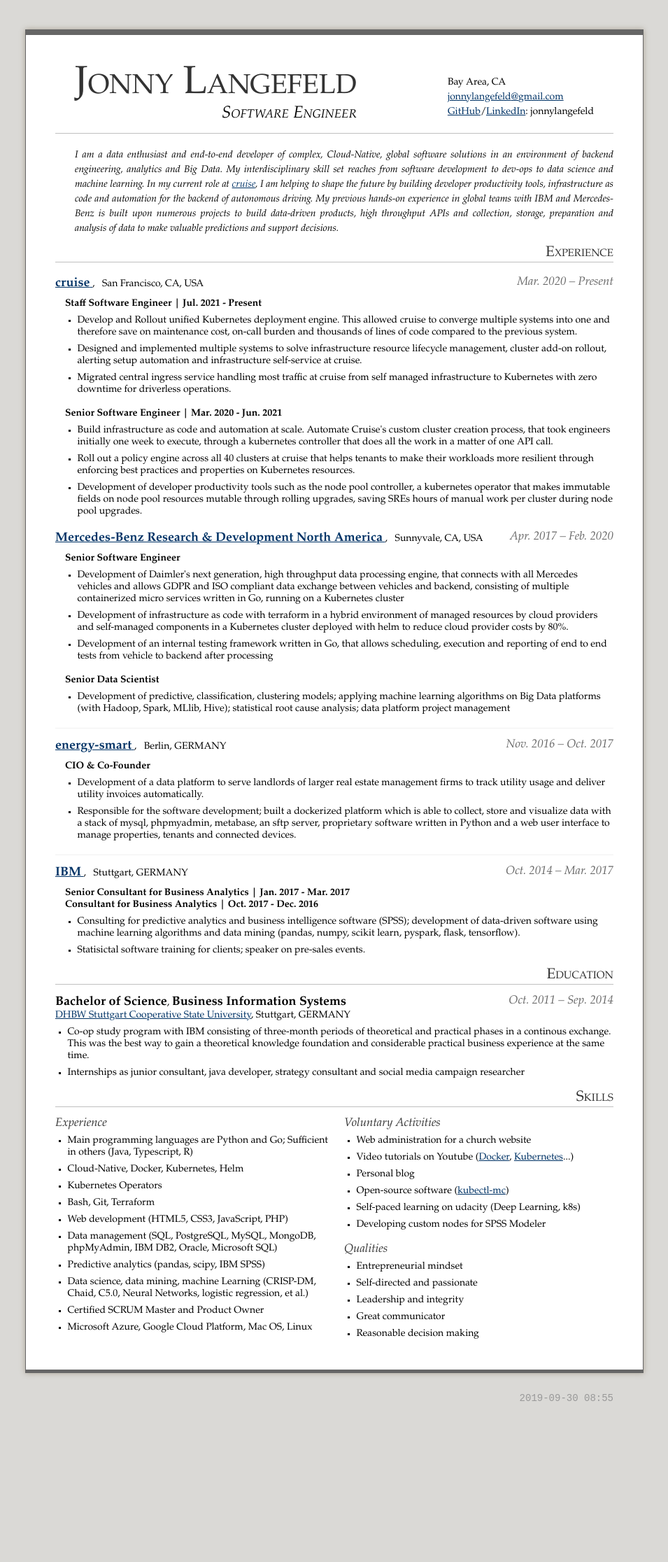
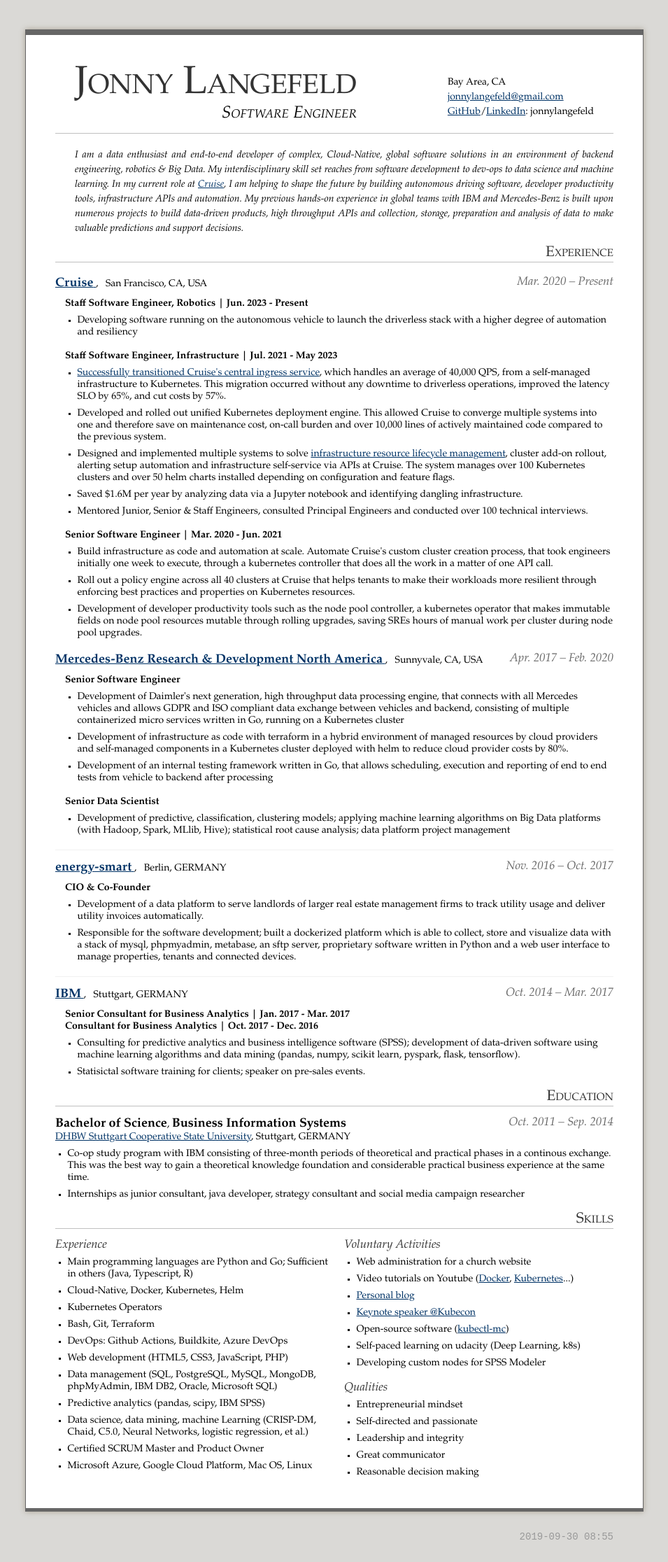
Before and after one commit to jonnylangefeld/jonnylangefeld.com, a Jekyll site: the page cv/cv.html, which Jekyll copies as it is, in a window 1280 px wide. Shown: the whole page at 70% size, without its empty margins (162-1117 px from the left). Built offline with Jekyll 4.4.1, drawn with Linux system fonts in a browser that asks for light colours; some web fonts are replaced; before the commit the page ends 2034 px from its top, so only the background shows below that.

Commit message:
Update resume

```diff
--- a/cv.html
+++ b/cv.html
@@ -8,9 +8,9 @@
 
 <head>
     <title>You are being redirected</title>
-    <meta http-equiv="refresh" content="0; url=/assets/about/Resum%C3%A9%20Jonny%20Langefeld.pdf?v=6">
+    <meta http-equiv="refresh" content="0; url=/assets/about/Resum%C3%A9%20Jonny%20Langefeld.pdf?v=8">
 </head>
 
-<body><a href="/assets/about/Resum%C3%A9%20Jonny%20Langefeld.pdf?v=7">Download CV as PDF</a>.</body>
+<body><a href="/assets/about/Resum%C3%A9%20Jonny%20Langefeld.pdf?v=8">Download CV as PDF</a>.</body>
 
 </html>
--- a/cv/css/resume.css
+++ b/cv/css/resume.css
@@ -501,6 +501,10 @@
 		margin: 0;
 		padding: 0;
 		width: auto;
+		line-height: 1.5em;
+	}
+	.PositionHistory > ul {
+		line-height: 1.5em;
 	}
 	@page {
 		margin: 0.5in 0.75in;
--- a/cv/cv.html
+++ b/cv/cv.html
@@ -44,9 +44,10 @@
         </div>
     </div>
     <div class="ExecutiveSummary">I am a data enthusiast and end-to-end developer of complex, Cloud-Native, global software solutions in an environment of
-        backend engineering, analytics and Big Data. My interdisciplinary skill set reaches from software development to dev-ops
-        to data science and machine learning. In my current role at <a href="https://getcruise.com">cruise</a>, I am helping to shape the future by building developer productivity tools,
-        infrastructure as code and automation for the backend of autonomous driving.
+        backend engineering, robotics & Big Data. My interdisciplinary skill set reaches from software development to dev-ops
+        to data science and machine learning.
+        In my current role at <a href="https://getcruise.com">Cruise</a>, I am helping to shape the future by building autonomous driving software, developer productivity tools,
+        infrastructure APIs and automation.
         My previous hands-on experience in global teams with IBM and Mercedes-Benz is
         built upon numerous projects to build data-driven products, high throughput APIs and collection, storage, preparation and
         analysis of data to make valuable predictions and support decisions.
@@ -58,24 +59,39 @@
                     <span class="StringDate">Present</span>
                 </span>
             <a class="InternetWebAddress" href="http://getcruise.com/" onclick="window.open(this.href);return false;">
-                <span class="EmployerOrgName">cruise</span>
+                <span class="EmployerOrgName">Cruise</span>
             </a>, <span class="PostalAddress">
                     <span class="Municipality">San Francisco, CA</span>, <span class="Region">USA</span>
                 </span>
         </h3>
         <div class="PositionHistory">
             <h4>
-                <span class="Title">Staff Software Engineer | Jul. 2021 - Present</span>
+                <span class="Title">Staff Software Engineer, Robotics | Jun. 2023 - Present</span>
             </h4>
             <ul>
                 <li>
-                    <span class="Description">Develop and Rollout unified Kubernetes deployment engine. This allowed cruise to converge multiple systems into one and therefore save on maintenance cost, on-call burden and thousands of lines of code compared to the previous system.</span>
+                    <span class="Description">Developing software running on the autonomous vehicle to launch the driverless stack with a higher degree of automation and resiliency</span>
+                </li>
+            </ul>
+            <br>
+            <h4>
+                <span class="Title">Staff Software Engineer, Infrastructure | Jul. 2021 - May 2023</span>
+            </h4>
+            <ul>
+                <li>
+                    <span class="Description"><a href="https://jonnylangefeld.com/blog/ingress-hardening-at-cruise">Successfully transitioned Cruise's central ingress service</a>, which handles an average of 40,000 QPS, from a self-managed infrastructure to Kubernetes. This migration occurred without any downtime to driverless operations, improved the latency SLO by 65%, and cut costs by 57%.</span>
                 </li>
                 <li>
-                    <span class="Description">Designed and implemented multiple systems to solve infrastructure resource lifecycle management, cluster add-on rollout, alerting setup automation and infrastructure self-service at cruise.</span>
+                    <span class="Description">Developed and rolled out unified Kubernetes deployment engine. This allowed Cruise to converge multiple systems into one and therefore save on maintenance cost, on-call burden and over 10,000 lines of actively maintained code compared to the previous system.</span>
                 </li>
                 <li>
-                    <span class="Description">Migrated central ingress service handling most traffic at cruise from self managed infrastructure to Kubernetes with zero downtime for driverless operations.</span>
+                    <span class="Description">Designed and implemented multiple systems to solve <a href="https://jonnylangefeld.com/blog/herd-your-clusters-like-cattle">infrastructure resource lifecycle management</a>, cluster add-on rollout, alerting setup automation and infrastructure self-service via APIs at Cruise. The system manages over 100 Kubernetes clusters and over 50 helm charts installed depending on configuration and feature flags.</span>
+                </li>
+                <li>
+                    <span class="Description">Saved $1.6M per year by analyzing data via a Jupyter notebook and identifying dangling infrastructure.</span>
+                </li>
+                <li>
+                    <span class="Description">Mentored Junior, Senior & Staff Engineers, consulted Principal Engineers and conducted over 100 technical interviews.</span>
                 </li>
             </ul>
             <br>
@@ -87,7 +103,7 @@
                     <span class="Description">Build infrastructure as code and automation at scale. Automate Cruise's custom cluster creation process, that took engineers initially one week to execute, through a kubernetes controller that does all the work in a matter of one API call.</span>
                 </li>
                 <li>
-                    <span class="Description">Roll out a policy engine across all 40 clusters at cruise that helps tenants to make their workloads more resilient through enforcing best practices and properties on Kubernetes resources.</span>
+                    <span class="Description">Roll out a policy engine across all 40 clusters at Cruise that helps tenants to make their workloads more resilient through enforcing best practices and properties on Kubernetes resources.</span>
                 </li>
                 <li>
                     <span class="Description">Development of developer productivity tools such as the node pool controller, a kubernetes operator that makes immutable fields on node pool resources mutable through rolling upgrades, saving SREs hours of manual work per cluster during node pool upgrades.</span>
@@ -230,6 +246,7 @@
                 <li>Cloud-Native, Docker, Kubernetes, Helm</li>
                 <li>Kubernetes Operators</li>
                 <li>Bash, Git, Terraform</li>
+                <li>DevOps: Github Actions, Buildkite, Azure DevOps</li>
                 <li>Web development (HTML5, CSS3, JavaScript, PHP)</li>
                 <li>Data management (SQL, PostgreSQL, MySQL, MongoDB, phpMyAdmin, IBM DB2, Oracle, Microsoft SQL)</li>
                 <li>Predictive analytics (pandas, scipy, IBM SPSS)</li>
@@ -243,7 +260,8 @@
             <ul class="CompetencyList">
                 <li>Web administration for a church website</li>
                 <li>Video tutorials on Youtube (<a href="https://www.youtube.com/watch?v=JprTjTViaEA">Docker</a>, <a href="https://www.youtube.com/watch?v=f4Ynjl_JIm0">Kubernetes</a>...)</li>
-                <li>Personal blog</li>
+                <li><a href="https://jonnylangefeld.com">Personal blog</a></li>
+                <li><a href="https://www.youtube.com/watch?v=DWFzChxXXrU&t=1941s">Keynote speaker @Kubecon</a></li>
                 <li>Open-source software (<a href="https://github.com/jonnylangefeld/kubectl-mc">kubectl-mc</a>)</li>
                 <li>Self-paced learning on udacity (Deep Learning, k8s)</li>
                 <li>Developing custom nodes for SPSS Modeler</li>
```
Also changed, not shown: about.md (+1 -1 lines), 1 other file.
